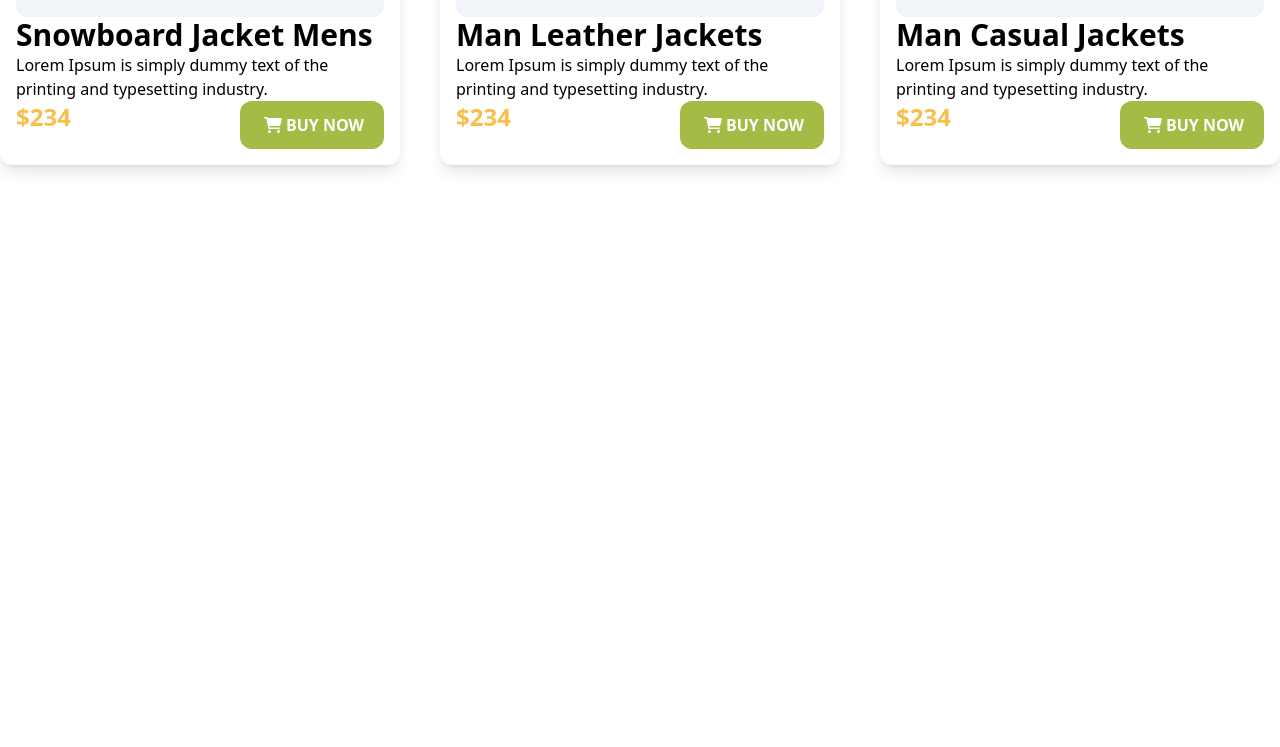
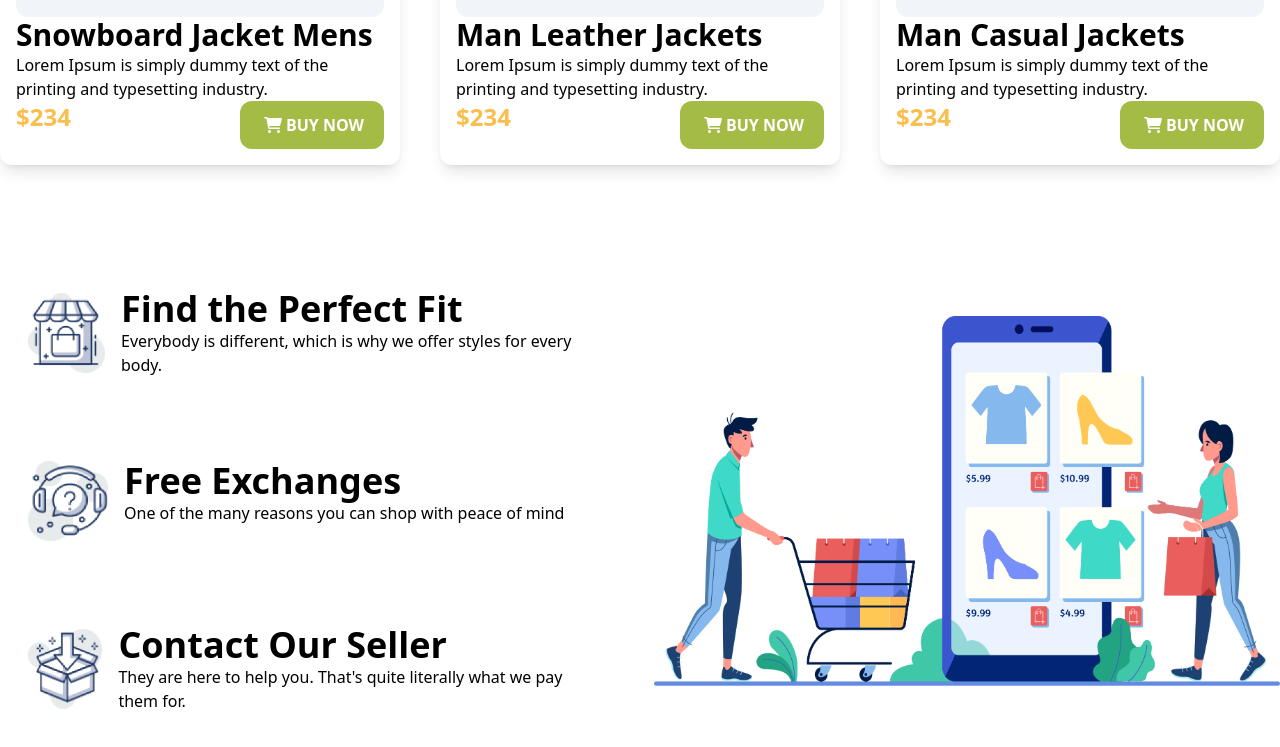
Before and after one commit to Apu0/Penguin-Fasion, a plain HTML site: page index.html in a window 1280 px wide. Shown: the part 1789-2536 px from the top of the page. Before the commit the page ends 2050 px from the top, so only its background shows below. Drawn offline with nearby package versions, Linux system fonts and the light colour scheme.

Commit message:
added picture

```diff
--- a/index.html
+++ b/index.html
@@ -185,6 +185,44 @@
                 </div>
             </div>
         </section>
+        <section class="container mx-auto mb-5">
+            <div class="grid grid-cols-2 gap-7 ">
+                <div class="rounded-lg flex p-6 m-1 justify-center items-center gap-4 bg-white">
+                    <div>
+                        <img class="w-20 h-20" src="images/house.png" alt="">
+                    </div>
+                    <div>
+                        <h4 class="text-4xl font-semibold">Find the Perfect Fit</h4>
+                        <p>Everybody is different, which is why we
+                            offer styles for every body.</p>
+                    </div>
+                </div>
+                <div class="flex justify-center items-center row-span-3">
+                    <img src="images/shopping.png" alt="">
+                </div>
+                <div class="rounded-lg flex  m-1 p-6 gap-4 bg-white">
+                    <div>
+                        <img class="w-20 h-20" src="images/question.png" alt="">
+                    </div>
+                    <div>
+                        <h4 class="text-4xl font-semibold" class="">Free Exchanges</h4>
+                        <p>One of the many reasons you can shop
+                            with peace of mind</p>
+                    </div>
+                </div>
+                <div class="rounded-lg flex p-6 m-1 justify-center items-center gap-4 bg-white">
+                    <div>
+                        <img class="w-20 h-20" src="images/box.png" alt="">
+                    </div>
+                    <div>
+                        <h4 class="text-4xl font-semibold">Contact Our Seller
+                        </h4>
+                        <p>They are here to help you. That's quite
+                            literally what we pay them for.</p>
+                    </div>
+                </div>
+            </div>
+        </section>
     </main>
 </body>
 
```
